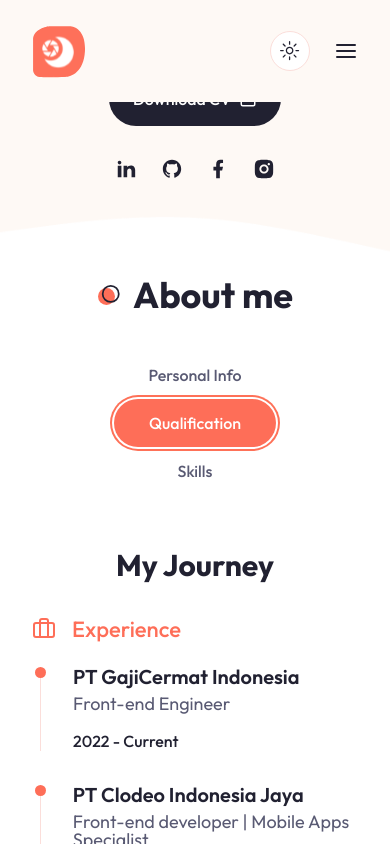
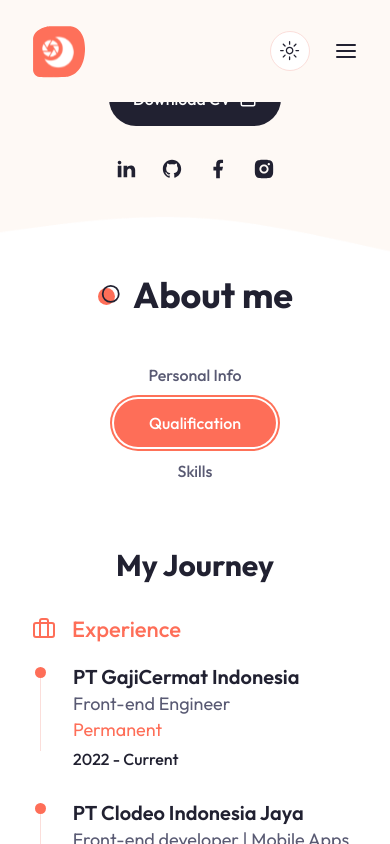
Before and after one commit to Mikazuki5/mika-portofolio, a Next.js app: page / in a window 390 px wide. Both pictures are taken after a click on the tab "Qualification". Shown: the part 536-1380 px from the top of the page. Built offline with nearby package versions, Linux system fonts and the light colour scheme.

Commit message:
Fix responsive

```diff
--- a/src/components/Home/About/page.tsx
+++ b/src/components/Home/About/page.tsx
@@ -54,12 +54,20 @@ const qualificationData = [
       {
         company: "PT GajiCermat Indonesia",
         role: "Front-end Engineer",
+        status: "Permanent",
         years: "2022 - Current"
       },
       {
         company: "PT Clodeo Indonesia Jaya",
         role: "Front-end developer | Mobile Apps Specialist",
+        status: "Permanent",
         years: "2020 - 2022"
+      },
+      {
+        company: "PT Industri Telekomunikasi Indonesia",
+        role: "Fullstack - Django",
+        status: "Internship",
+        years: "Januari 2018 - Maret 2018"
       }
     ]
   }
@@ -129,7 +137,7 @@ const About = () => {
   }
 
   return (
-   <section className="xl:h-[860px] pb-12 xl:py-24">
+   <section className="xl:min-h-[860px] pb-12 xl:py-24">
     <div className="container mx-auto">
       <h2 className="section-title mb-8 xl:mb-16 text-center mx-auto">About me</h2>
       <div className="flex flex-col xl:flex-row">
@@ -178,7 +186,7 @@ const About = () => {
                       </div>
                       <div className="flex flex-col gap-y-8">
                         {getData(qualificationData, 'experience').data.map((item: any, idx: number) => {
-                          const { company, role, years } = item;
+                          const { company, role, years, status } = item;
                           return (
                             <div className="flex gap-x-8 group" key={idx}>
                               <div className="h-[84px] w-[1px] bg-border relative ml-2">
@@ -186,7 +194,8 @@ const About = () => {
                               </div>
                               <div>
                                 <div className="font-semibold text-xl leading-none mb-2">{company}</div>
-                                <div className="text-lg leading-none text-muted-foreground mb-4">{role}</div>
+                                <div className="text-lg leading-none text-muted-foreground mb-2">{role}</div>
+                                <div className="text-medium leading-none text-primary mb-2">{status}</div>
                                 <div className="text-base font-medium">{years}</div>
                               </div>
                             </div>
--- a/src/components/Home/Hero.component.tsx
+++ b/src/components/Home/Hero.component.tsx
@@ -10,7 +10,7 @@ import Badge from './Badge.component'
 
 const Hero = () => {
   return (
-    <section className="py-12 xl:py-24 h-[84vh] xl:pt-12 bg-hero bg-no-repeat bg-cover bg-bottom dark:bg-none">
+    <section className="py-12 xl:py-24 min-h-[84vh] xl:pt-12 bg-hero bg-no-repeat bg-cover bg-bottom dark:bg-none">
       <div className="container mx-auto">
         <div className="flex justify-between gap-x-8">
           <div className="flex flex-col mx-auto max-w-[600px] justify-center text-center xl:mx-0 xl:text-left">
```
